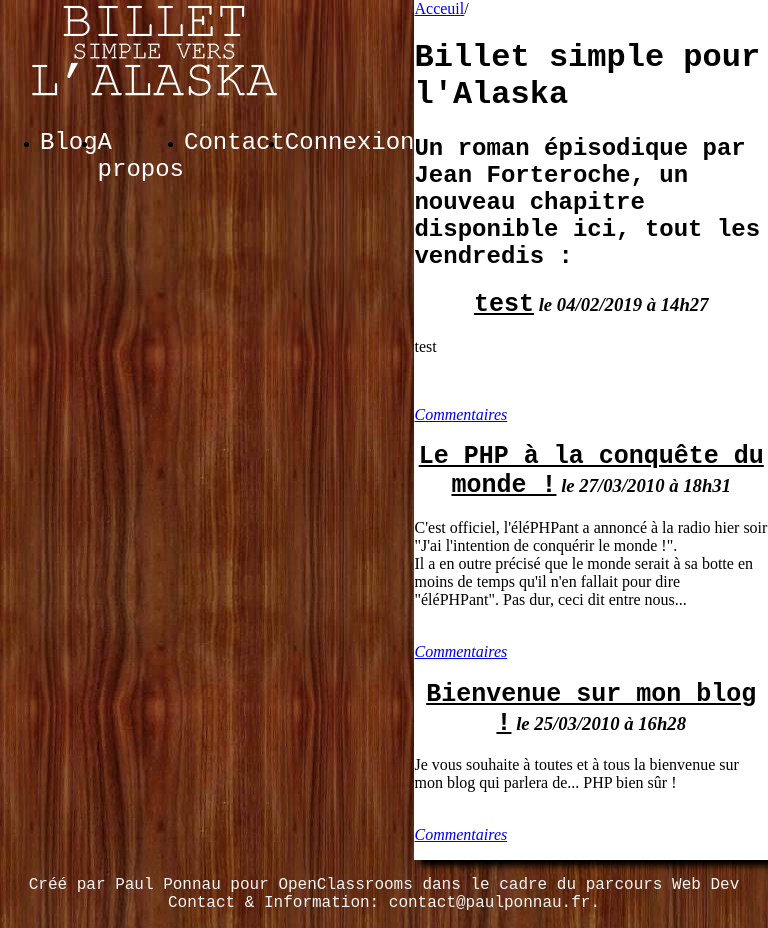
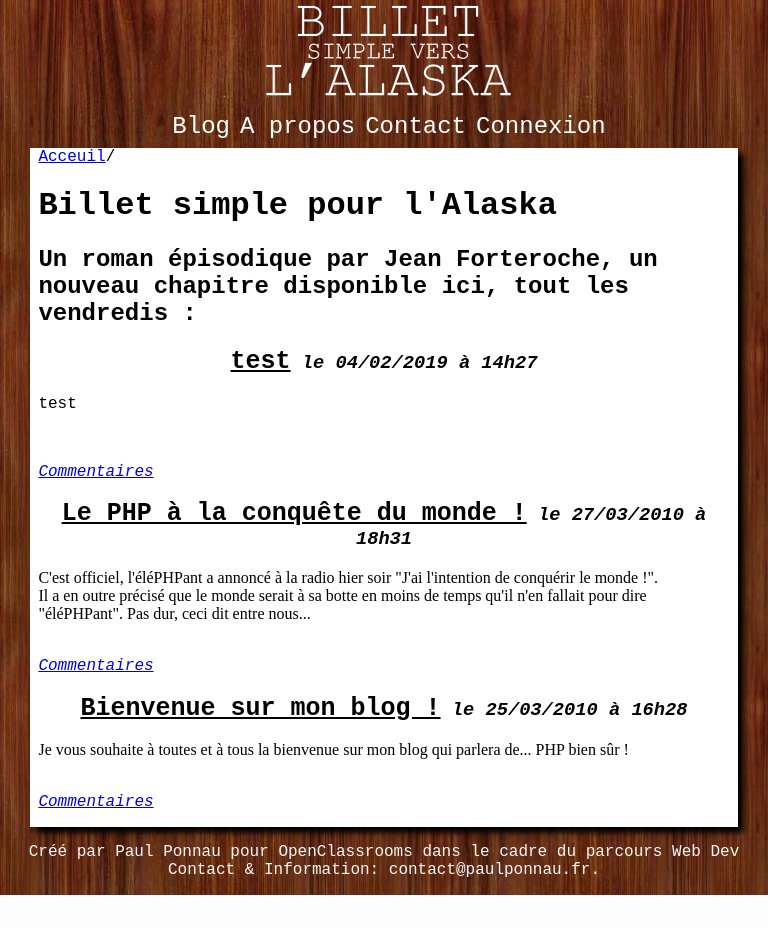
Before and after one commit to PasDeBras/openclassrooms_p4, a PHP site: page / in a window 768 px wide. After the commit the page ends 895 px from the top, so only its background shows below. Run offline with PHP 8.4, Linux system fonts and the light colour scheme; data comes from the database, SQL or seed files in the repository.

Commit message:
css pass

```diff
--- a/public/css/style.css
+++ b/public/css/style.css
@@ -8,10 +8,6 @@ body{
 #bloc_page{
     display: flex;
     width: 100%
-}
-
-#header{
-
 }
 .menu_gobal, .menu_admin{
     display: flex;
@@ -25,7 +21,6 @@ body{
   text-decoration: none;
 }
 .menu_gobal a:hover, .menu_admin a:hover {
-
   font-weight: bold;
   color: white;
   text-decoration: none;
@@ -33,7 +28,12 @@ body{
 #content{
   background-color: white;
   box-shadow: 6px 6px 6px black;
-
+}
+#breadcrumbs {
+  font-family: "Courier new";
+}
+h1, h2, h3, p {
+  font-family: "Courier new";
 }
 #backToTopButton {
   display: none;
@@ -63,16 +63,12 @@ body{
   color: black;
   font-size: 25px;
   font-family: "Courier new";
-
 }
 #book_chapterDiv_Date {
   font-family: "Courier new";
 }
 .book_chapterDiv_Title, #book_chapterDiv_Title, #book_chapterDiv_Date {
   text-align: center;
-  }
-  #breadcrumbs {
-
 }
 #secure {
   text-align: center;
@@ -112,6 +108,12 @@ body{
     justify-content: center;
     align-items: center;
   }
+  #logo_fat {
+    display: none;
+  }
+  #logo{
+    display: block;
+  }
   #content {
       width: 95%;
   }
@@ -132,7 +134,6 @@ body{
     padding-right: 0.5em;
     background-color: white;
     box-shadow: 6px 6px 6px black;
-
   }
   #header {
     display: flex;
@@ -140,19 +141,52 @@ body{
     justify-content: flex-start;
     align-items: center;
   }
-    #logo {
-
-    }
   #table_container {
     overflow-x:auto;
-
-
+  }
 }
 
 @media screen and (min-width: 481px) and (max-width: 768px) {
   #bloc_page{
+    flex-direction: column;
+    justify-content: center;
+    align-items: center;
+  }
+  #logo_fat {
+    display: none;
+  }
+  #logo{
+    display: block;
+  }
+  #content {
+      width: 90%;
+  }
+  .menu_gobal, .menu_admin{
       flex-direction: row;
+      flex-wrap: nowrap;
+      list-style-type: none;
       justify-content: space-between;
+      padding-left: 0;
+      margin: auto;
+  }
+  .menu_gobal a, .menu_admin a {
+    margin-left: 10px;
+  }
+  #content{
+    margin-top: 0.5em;
+    padding-left: 0.5em;
+    padding-right: 0.5em;
+    background-color: white;
+    box-shadow: 6px 6px 6px black;
+  }
+  #header {
+    display: flex;
+    flex-direction: column;
+    justify-content: flex-start;
+    align-items: center;
+  }
+  #table_container {
+    overflow-x:auto;
   }
 }
 
@@ -161,9 +195,20 @@ body{
     flex-direction: row;
     justify-content: space-between;
   }
+  #logo_fat {
+    display: block;
+  }
+  #logo{
+    display: none;
+  }
   #content{
-        padding-top: 1em;
-        width: 100%;
+    padding-top: 2em;
+    padding-left: 2em;
+    padding-right: 2em;
+    margin-top: 1em;
+    margin-left: auto;
+    margin-right: 2em;
+    max-width: 900px;
   }
   .menu_gobal, .menu_admin{
     flex-direction: column;
@@ -171,3 +216,8 @@ body{
     padding-left: 8%;
   }
 }
+@media screen and (min-width: 1280px) {
+  #content{
+    margin-right: auto;
+  }
+}
--- a/view/backend/adminTemplate.php
+++ b/view/backend/adminTemplate.php
@@ -11,6 +11,7 @@
         <div id="bloc_page">
             <header id="header">
                 <div id="logo"><img src="public/css/media/images/logo_skim.png" alt="Logo Blog"></div>
+                <div id="logo_fat"><img src="public/css/media/images/logo_fat.png" alt="Logo Blog"></div>
                 <nav>
                     <ul class="menu_gobal">
                         <li><a href="index.php?action=admin">Blog</a></li>
--- a/view/frontend/template.php
+++ b/view/frontend/template.php
@@ -10,6 +10,7 @@
         <div id="bloc_page">
             <header id="header">
                 <div id="logo"><img src="public/css/media/images/logo_skim.png" alt="Logo Blog"></div>
+                <div id="logo_fat"><img src="public/css/media/images/logo_fat.png" alt="Logo Blog"></div>
                 <nav>
                     <ul class="menu_gobal">
                         <li><a href="index.php?action=userOverview">Blog</a></li>
```
Lines whose indentation alone changed are shown as unchanged.
